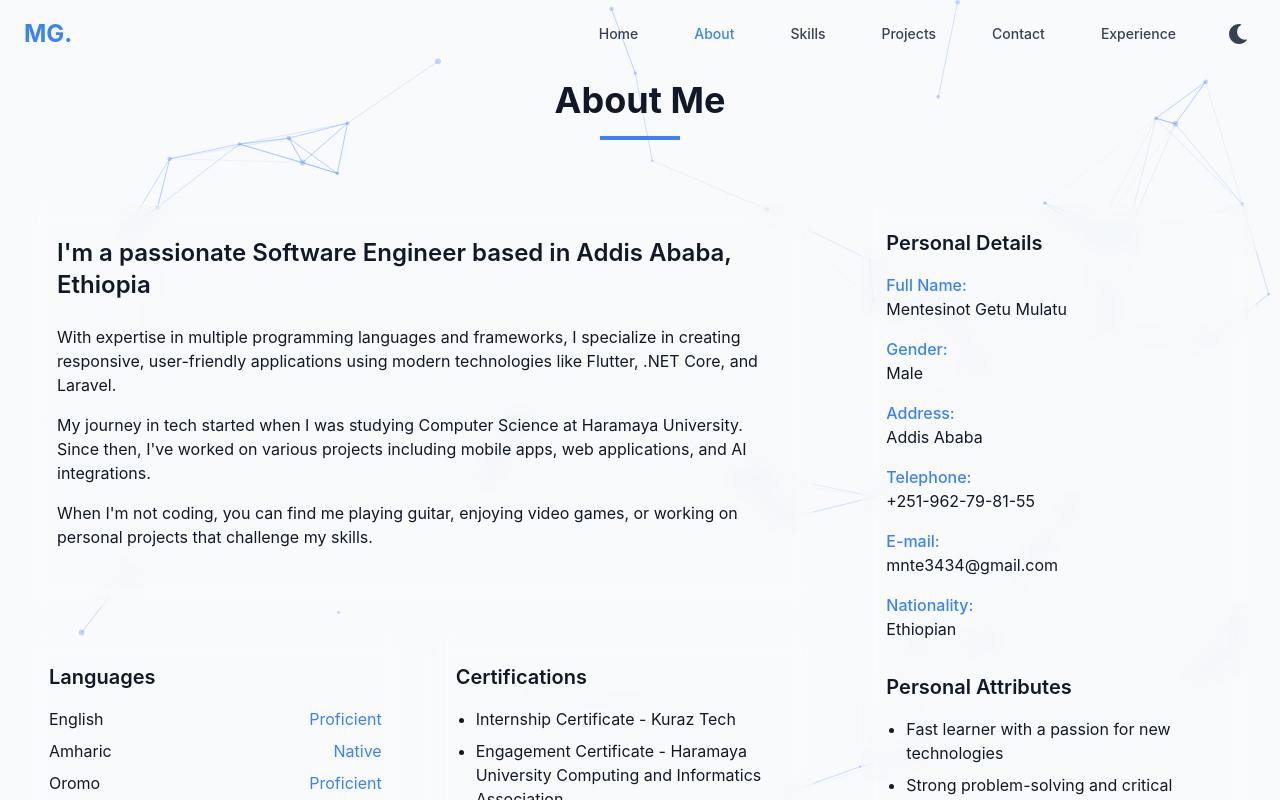
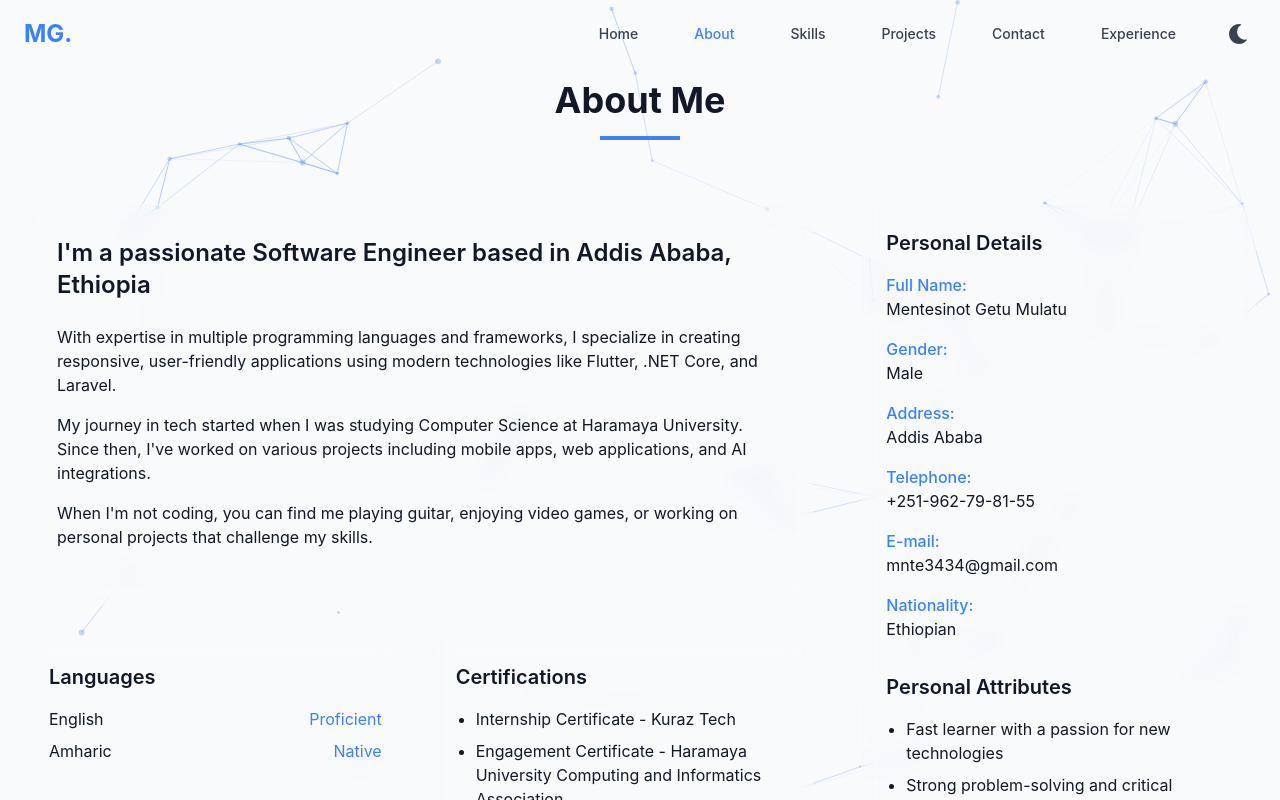
Before and after one commit to mntc3434/my-portfolio, a React (Create React App) app: page / in a window 1280 px wide. Both pictures are taken after a click on the link "About". Shown: the top 800 px of the page. Built offline with nearby package versions, Linux system fonts and the light colour scheme.

Commit message:
Remove Oromo from languages list
Removed Oromo language from the languages list.

```diff
--- a/src/components/About.jsx
+++ b/src/components/About.jsx
@@ -13,7 +13,6 @@ const About = () => {
   const languages = [
     { name: "English", proficiency: "Proficient" },
     { name: "Amharic", proficiency: "Native" },
-    { name: "Oromo", proficiency: "Proficient" },
   ];
 
   const certifications = [
```
